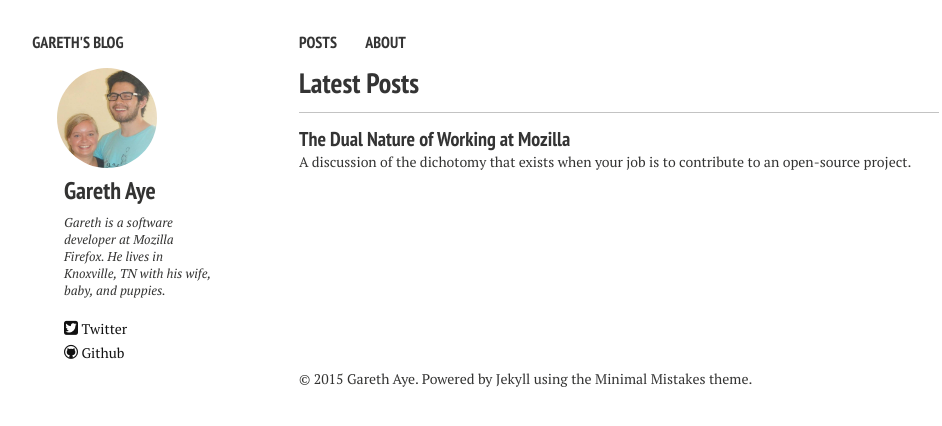
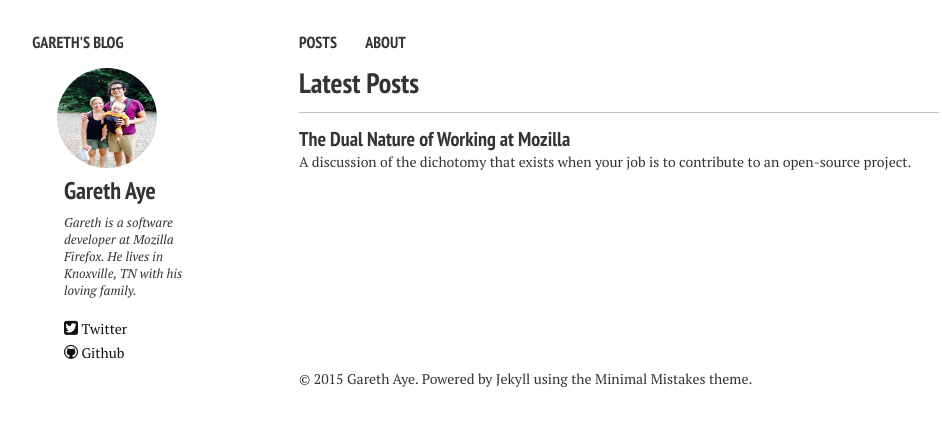
Before and after one commit to lambdabaa/gaye.github.io, a Jekyll site: the page built from index.md, in a window 1280 px wide. Shown: the top 426 px of the page, without its empty margins (21-963 px from the left). Built offline with Jekyll 4.4.1, drawn with Linux system fonts in a browser that asks for light colours; nearby versions of some CDN libraries.

Commit message:
Update bio

```diff
--- a/_config.yml
+++ b/_config.yml
@@ -4,7 +4,7 @@ description: "Gareth's ideas in word form... mostly related to software developm
 owner:
   name: "Gareth Aye"
   avatar: "bio-photo.jpg"
-  bio: "Gareth is a software developer at Mozilla Firefox. He lives in Knoxville, TN with his wife, baby, and puppies."
+  bio: "Gareth is a software developer at Mozilla Firefox. He lives in Knoxville, TN with his loving family."
   email: "gareth.aye@gmail.com"
   twitter: "garethforsomet"
   github: "gaye"
```
Also changed, not shown: images/bio-photo.jpg.
